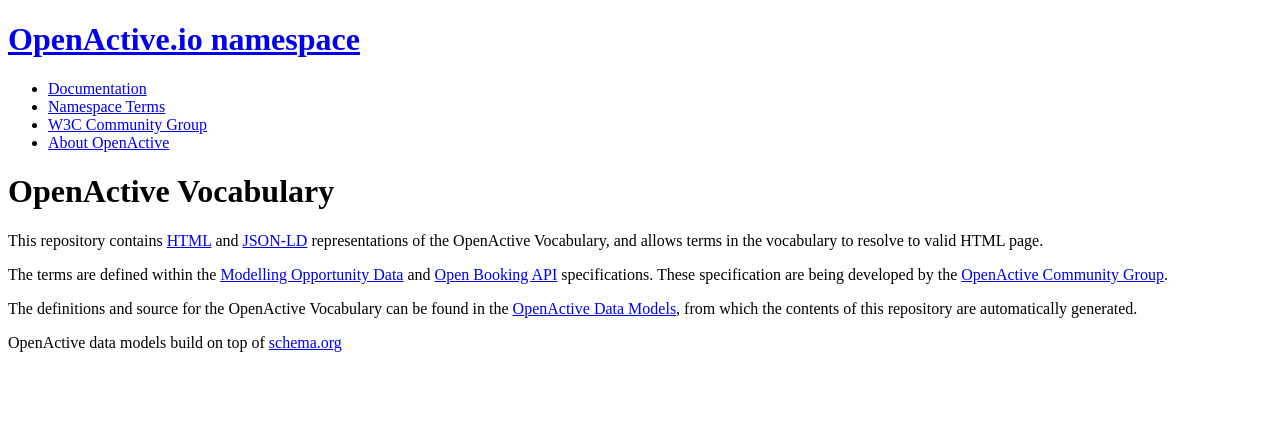
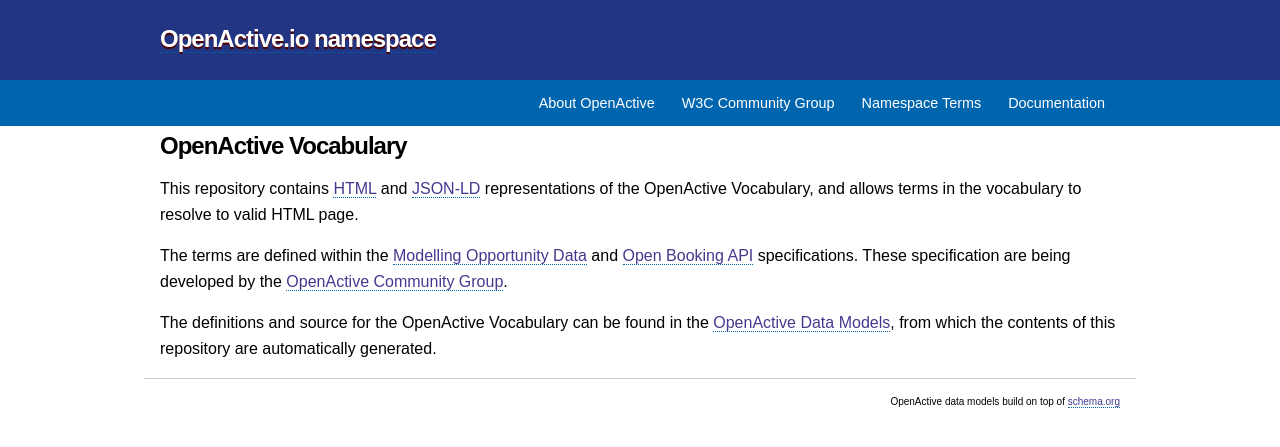
Before and after one commit to openactive/openactive.github.io, a Jekyll site: the page built from README.md, in a window 1280 px wide. Shown: the top 447 px of the page. Built offline with Jekyll 4.4.1, drawn with Linux system fonts in a browser that asks for light colours; our own code applies the rules of GitHub Pages for plain Markdown files.

Commit message:
Update default.html

```diff
--- a/_layouts/default.html
+++ b/_layouts/default.html
@@ -3,7 +3,7 @@
   <head>
     <meta charset="utf-8">
     <title>{{ page.title }}</title>
-    <link rel="stylesheet" type="text/css" href="/assets/css/namespace.css" />
+    <link rel="stylesheet" type="text/css" href="/css/namespace.css" />
   </head>
   <body>
     <div id="container">
```
